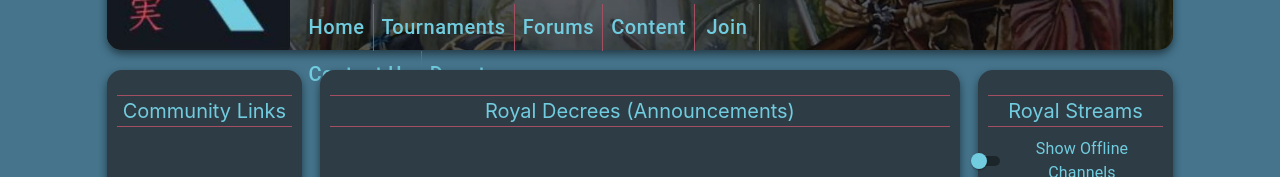
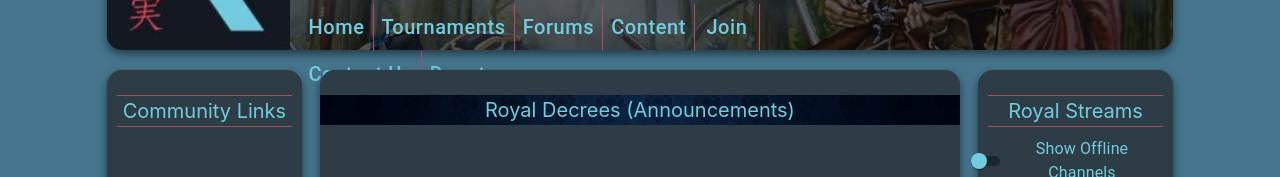
Before and after one commit to anthony-ashby/royal_clan, a React (Create React App) app: page / in a window 1280 px wide. Shown: the part 165-342 px from the top of the page. Built offline with nearby package versions, Linux system fonts and the light colour scheme; no server answers.

Commit message:
Improved Stream List.

```diff
--- a/src/components/RoyalDecrees.js
+++ b/src/components/RoyalDecrees.js
@@ -4,10 +4,15 @@ import { useState, useEffect } from "react";
 import { Row, Col } from "reactstrap";
 import { makeStyles } from "@material-ui/styles";
 import Divider from "@material-ui/core/Divider";
+import BannerBackground from "../images/main_background.jpg";
 
 const useStyles = makeStyles({
   root: {
-    paddingTop: 25,
+    backgroundImage: `linear-gradient(rgba(0, 0, 0, 0.5), rgba(0, 0, 0, 0.5)), url(${BannerBackground})`,
+    backgroundPosition: "center",
+    backgroundRepeat: "no-repeat",
+    backgroundSize: "100%",
+    marginTop: 25,
   },
   header: {
     color: "#71ccdf",
@@ -25,9 +30,9 @@ function RoyalDecrees() {
 
   return (
     <div className={classes.root}>
-      <Divider className={classes.dividerStyle} />
+      {/* <Divider className={classes.dividerStyle} /> */}
       <div className={classes.header}>Royal Decrees (Announcements)</div>
-      <Divider className={classes.dividerStyle} />
+      {/* <Divider className={classes.dividerStyle} /> */}
     </div>
   );
 }
```
